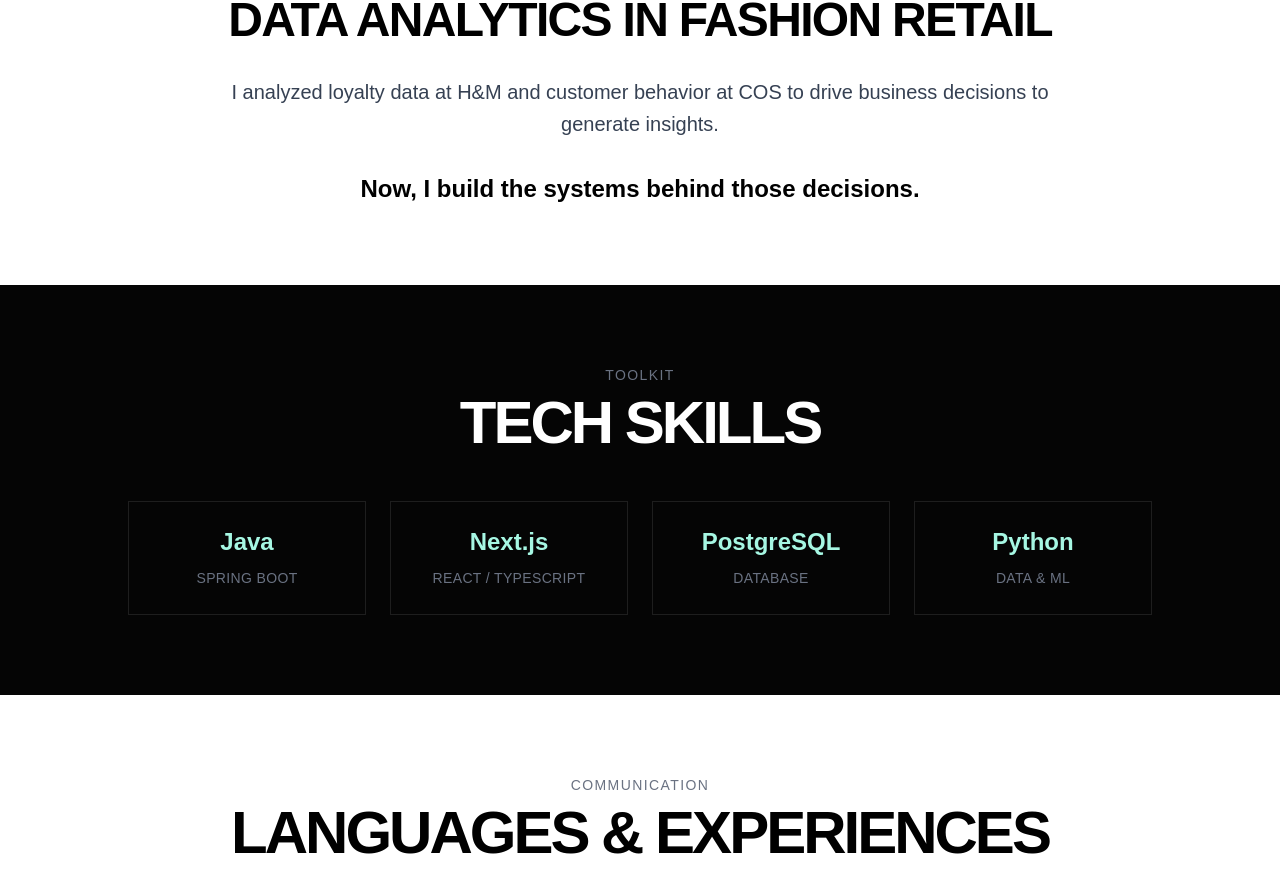
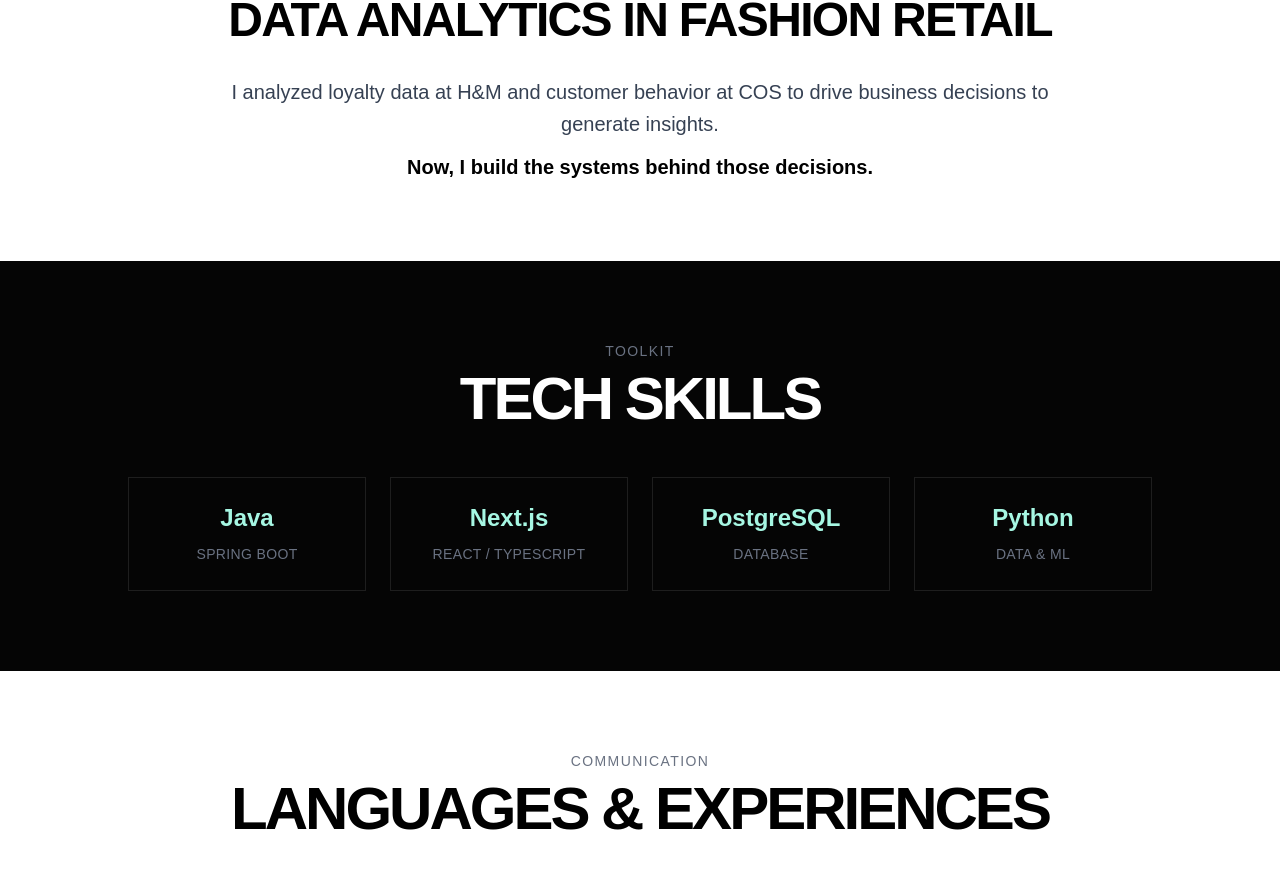
Before and after one commit to hongkim25/hong-portfolio, a Next.js app: page /about in a window 1280 px wide. Shown: the part 1686-2559 px from the top of the page. Built offline with nearby package versions, Linux system fonts and the light colour scheme; a web font is replaced by a local one.

Commit message:
font size fix

```diff
--- a/src/app/about/page.tsx
+++ b/src/app/about/page.tsx
@@ -116,10 +116,10 @@
             <h2 className="text-3xl md:text-5xl font-bold uppercase tracking-[-.035em] mb-8">
               Data Analytics in Fashion Retail
             </h2>
-            <p className="text-lg md:text-xl text-gray-700 leading-relaxed mb-8">
+            <p className="text-lg md:text-xl text-gray-700 leading-relaxed mb-3">
               I analyzed loyalty data at H&M and customer behavior at COS to drive business decisions to generate insights.
             </p>
-            <p className="text-xl md:text-2xl font-bold">
+            <p className="text-lg md:text-xl font-semibold">
               Now, I build the systems behind those decisions.
             </p>
           </div>
```
